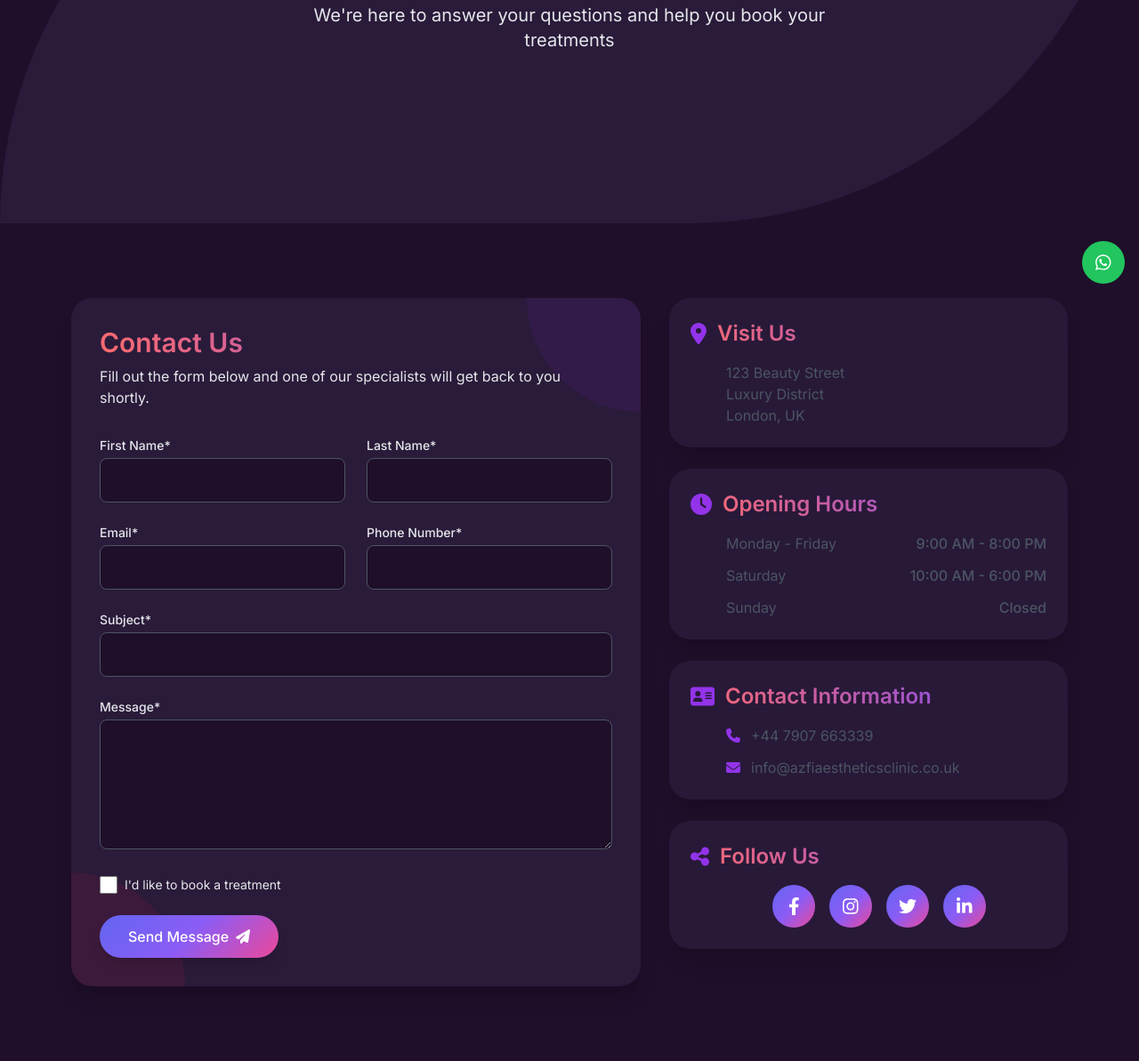
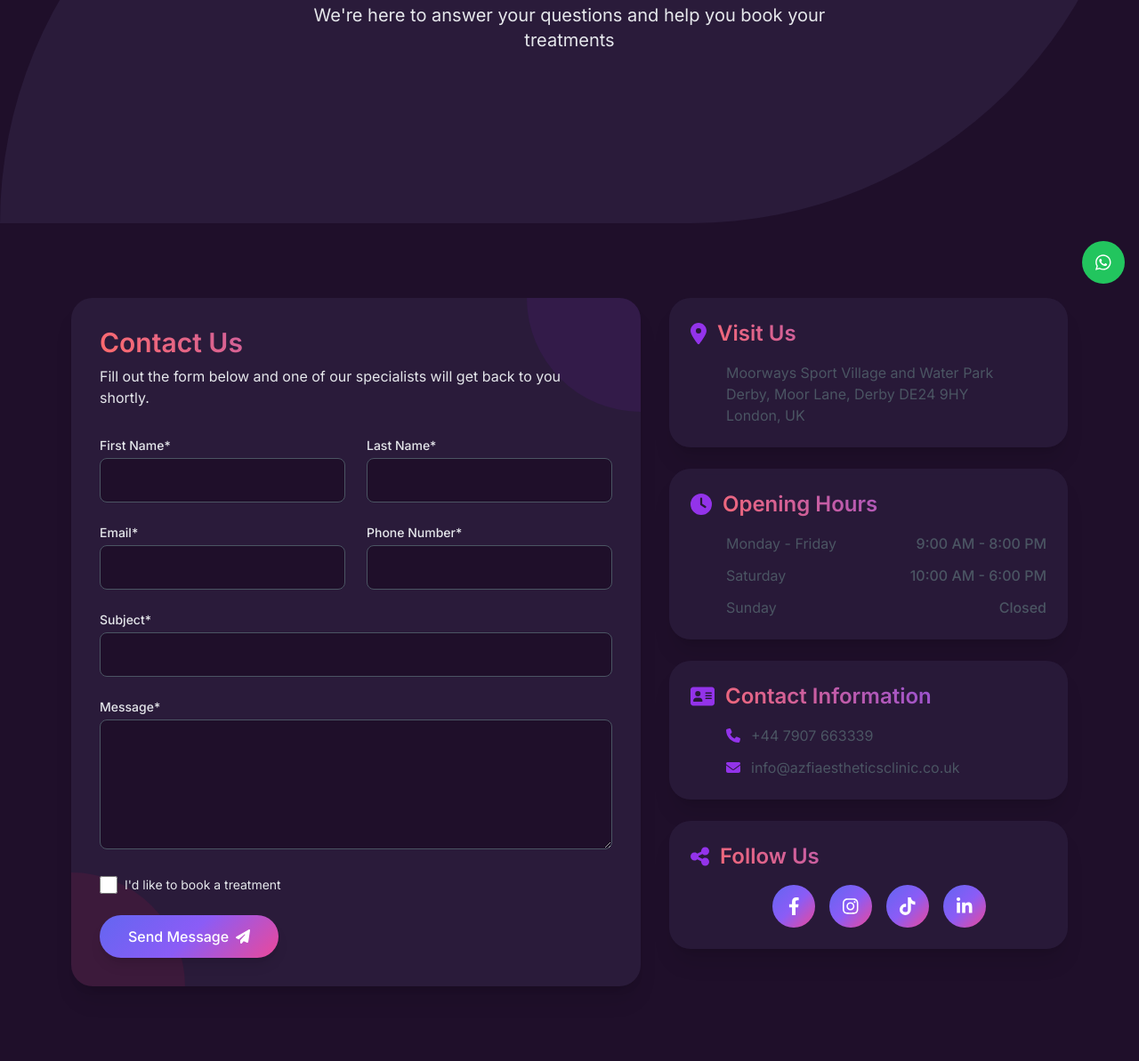
Before and after one commit to tuaha311/aesthetics-clinic, a Django app: page /contact/ in a window 1280 px wide. Shown: the part 401-1594 px from the top of the page at 89% size. Run offline with Django 5.2, Linux system fonts and the light colour scheme; parts of the project's set-up code (start-up, migrations or seed data) failed here and were passed over; some libraries are stand-ins or nearby versions; some web fonts are replaced.

Commit message:
contact info updated

```diff
--- a/templates/base.html
+++ b/templates/base.html
@@ -514,7 +514,7 @@
 
     <!-- Floating Action Buttons -->
     <div class="fixed right-4 bottom-4 space-y-4 z-50">
-        <a href="https://wa.me/1234567890"
+        <a href="https://wa.me/4407907663339"
            class="flex items-center justify-center w-12 h-12 bg-green-500 text-white rounded-full hover:bg-green-600 transition-colors">
             <i class="fab fa-whatsapp text-xl"></i>
         </a>
--- a/templates/contact.html
+++ b/templates/contact.html
@@ -113,8 +113,8 @@
                 Visit Us
             </h3>
             <div class="pl-10 text-gray-600">
-                <p>123 Beauty Street</p>
-                <p>Luxury District</p>
+                <p>Moorways Sport Village and Water Park</p>
+                <p>Derby, Moor Lane, Derby DE24 9HY</p>
                 <p>London, UK</p>
             </div>
             </div>
@@ -166,14 +166,14 @@
                 Follow Us
             </h3>
             <div class="flex justify-center space-x-4 pl-6">
-                <a href="#" class="funky-bg w-12 h-12 rounded-full flex items-center justify-center text-white text-xl transition hover:scale-110">
+                <a href="https://www.facebook.com/share/1BPcwu1SEv" class="funky-bg w-12 h-12 rounded-full flex items-center justify-center text-white text-xl transition hover:scale-110">
                 <i class="fab fa-facebook-f"></i>
                 </a>
                 <a href="https://www.instagram.com/azfi.medical.aesthetics/" class="funky-bg w-12 h-12 rounded-full flex items-center justify-center text-white text-xl transition hover:scale-110">
                 <i class="fab fa-instagram"></i>
                 </a>
-                <a href="#" class="funky-bg w-12 h-12 rounded-full flex items-center justify-center text-white text-xl transition hover:scale-110">
-                <i class="fab fa-twitter"></i>
+                <a href="https://www.tiktok.com/@azfi.medical.aesthetics" class="funky-bg w-12 h-12 rounded-full flex items-center justify-center text-white text-xl transition hover:scale-110">
+                <i class="fab fa-tiktok"></i>
                 </a>
                 <a href="#" class="funky-bg w-12 h-12 rounded-full flex items-center justify-center text-white text-xl transition hover:scale-110">
                 <i class="fab fa-linkedin-in"></i>
@@ -189,7 +189,7 @@
     <section class="map-section">
         <div class="container-fluid p-0">
             <div class="map-container">
-                <iframe src="https://www.google.com/maps/embed?pb=!1m18!1m12!1m3!1d9935.706583281455!2d-0.14275368246357368!3d51.50718210144894!2m3!1f0!2f0!3f0!3m2!1i1024!2i768!4f13.1!3m3!1m2!1s0x487604d7e7c40001%3A0x9a9a16acdb40c6ed!2sMayfair%2C%20London!5e0!3m2!1sen!2suk!4v1626254787259!5m2!1sen!2suk" width="100%" height="450" style="border:0;" allowfullscreen="" loading="lazy"></iframe>
+                <iframe src="https://www.google.com/maps/embed?pb=!1m18!1m12!1m3!1d2407.1902674427174!2d-1.4609713!3d52.8909972!2m3!1f0!2f0!3f0!3m2!1i1024!2i768!4f13.1!3m3!1m2!1s0x48798c70cf2a2d8f%3A0x18bd6e6f54e0b5b1!2sMoorways%20Sports%20Village%20and%20Water%20Park!5e0!3m2!1sen!2s!4v1751748095825!5m2!1sen!2s" width="100%" height="450" style="border:0;" allowfullscreen="" loading="lazy"></iframe>
             </div>
         </div>
     </section>
```
